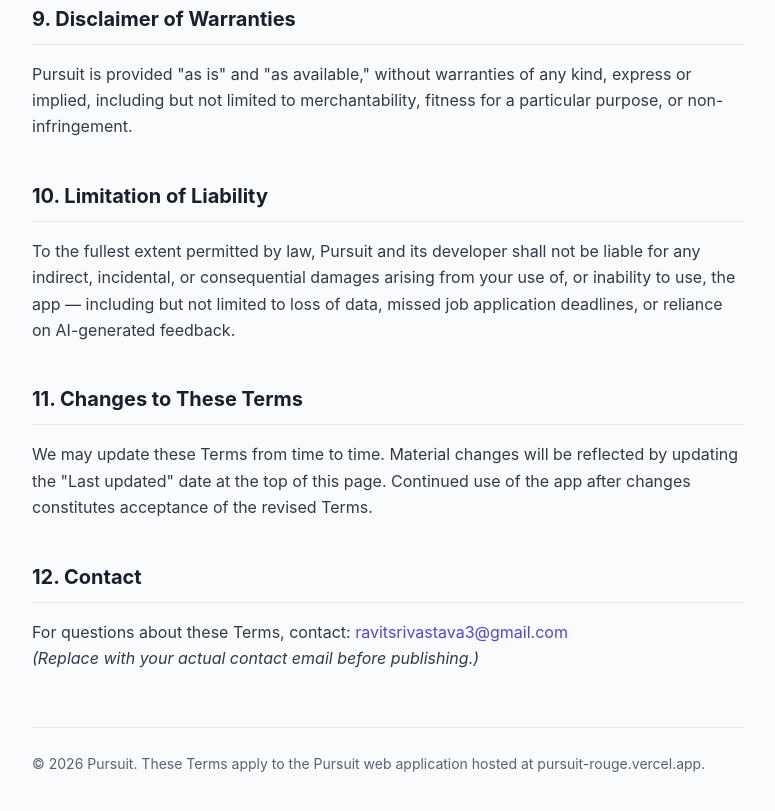
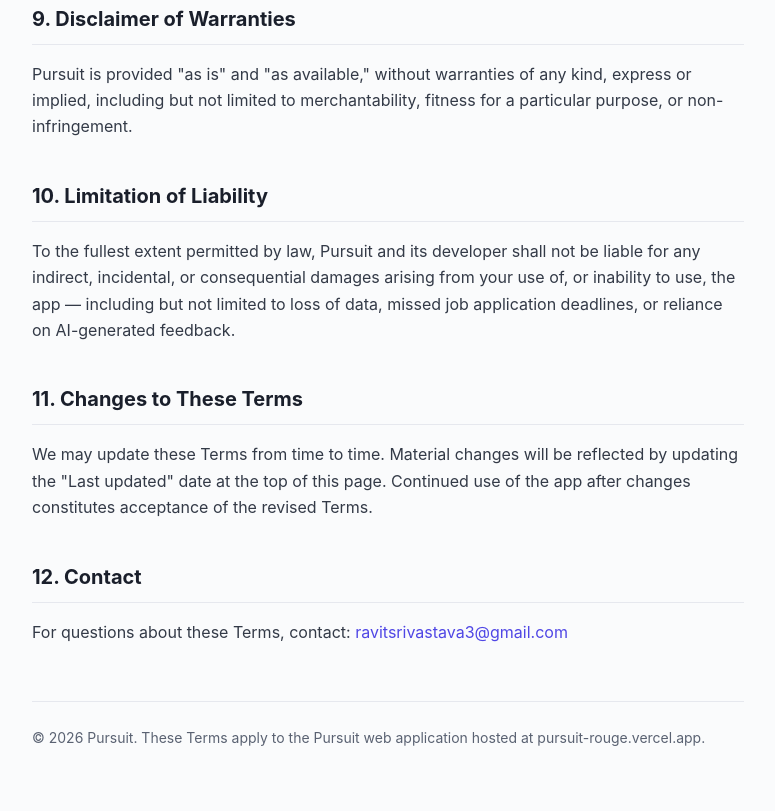
Before and after one commit to ravit-sr/pursuit-frontend, a plain HTML site: page terms-of-service.html in a window 1280 px wide. Shown: the part 2107-2918 px from the top of the page, without its empty margins (252-1027 px from the left). Drawn offline with Linux system fonts and the light colour scheme.

Commit message:
Updated some fixes

```diff
--- a/terms-of-service.html
+++ b/terms-of-service.html
@@ -197,7 +197,6 @@
       For questions about these Terms, contact:
       <a href="mailto:ravitsrivastava3@gmail.com">ravitsrivastava3@gmail.com</a>
       <br>
-      <em>(Replace with your actual contact email before publishing.)</em>
     </p>
 
     <footer>
```
Also changed, not shown: signin.html (+1 -1 lines).
